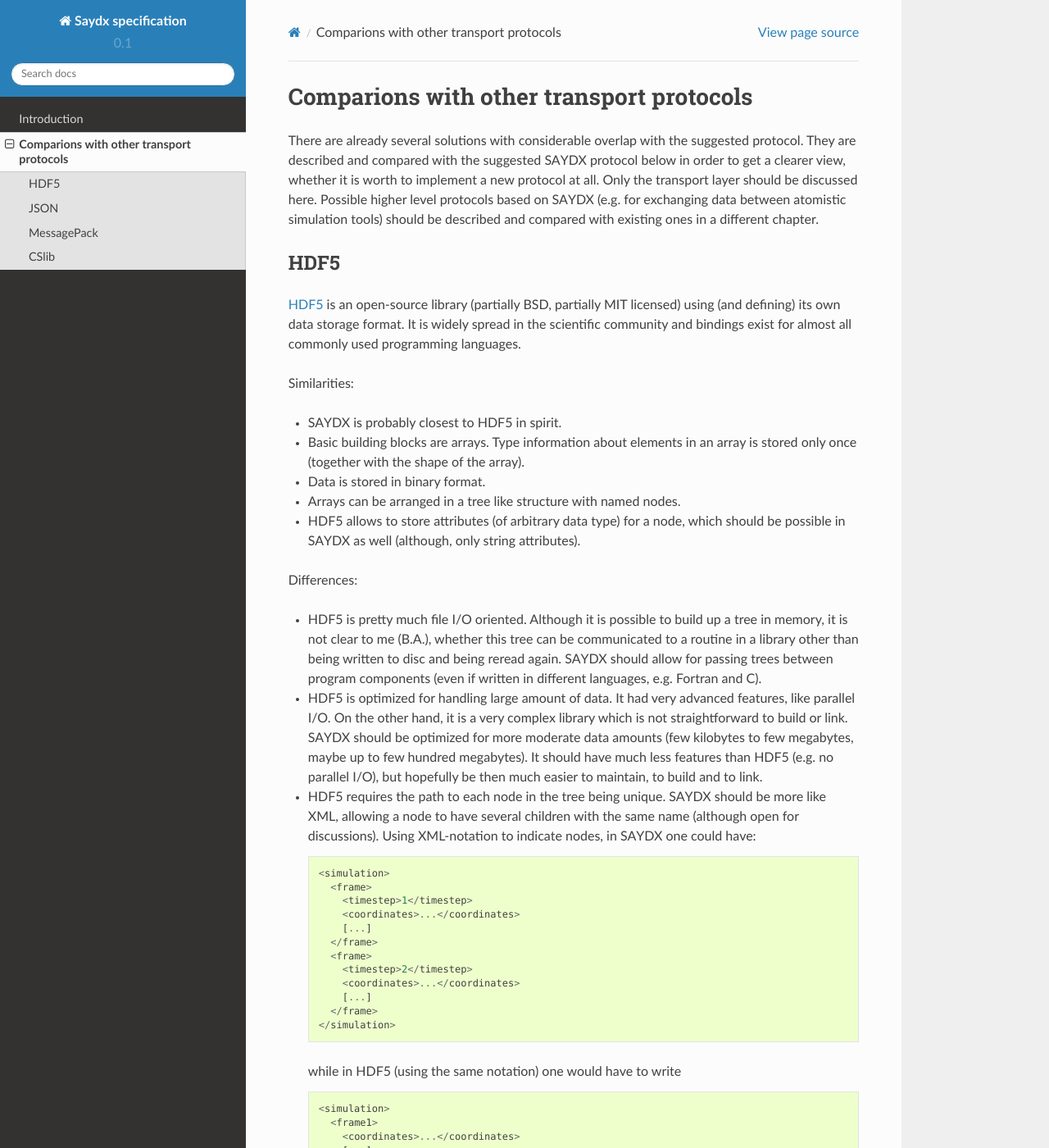
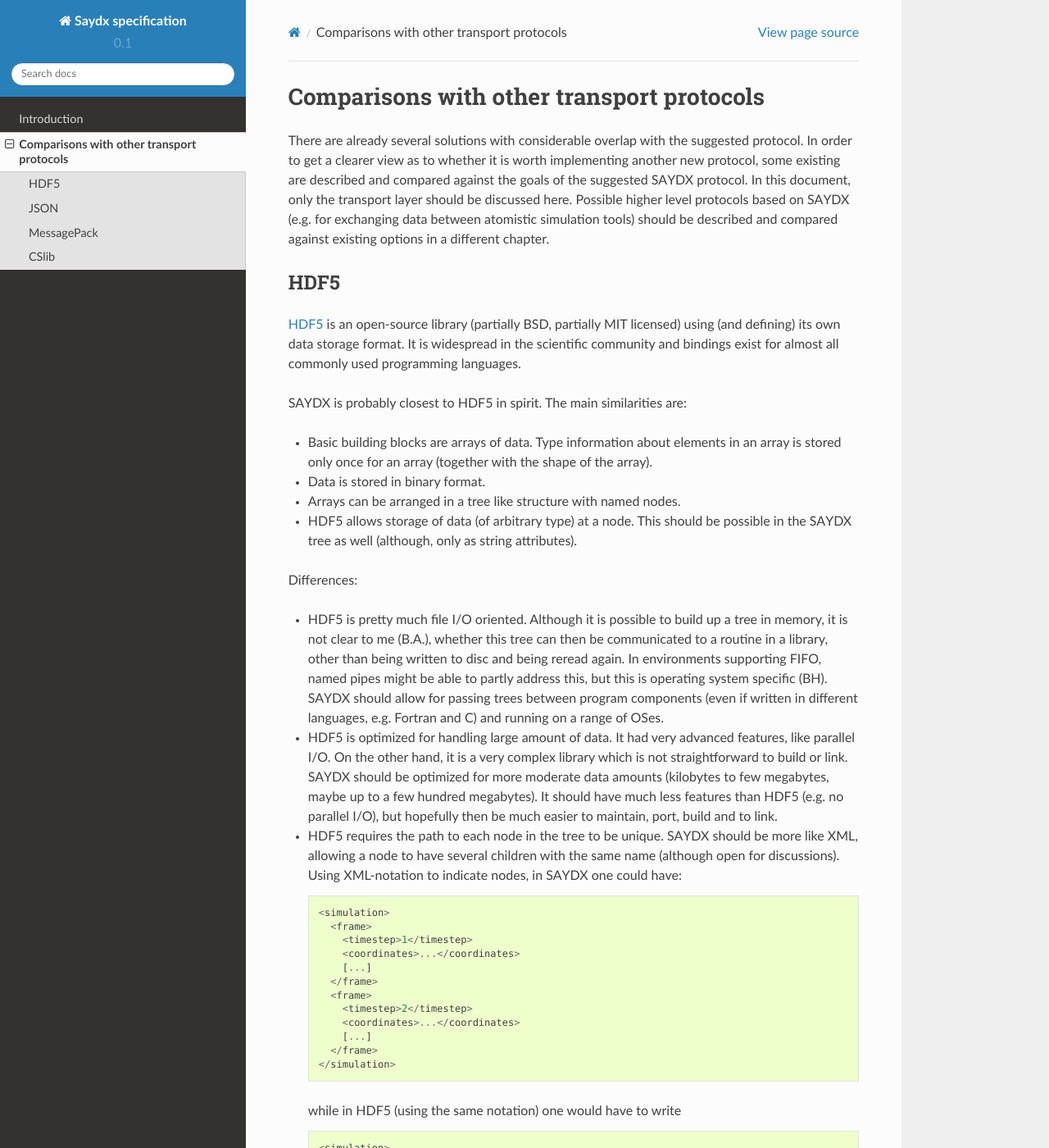
Before and after one commit to saydx/specification, a Sphinx documentation site: the page built from docs/comparison.rst, in a window 1280 px wide and 1400 px high. Shown: the whole window at 82% size. Built offline with Sphinx 7.4.7 and the Read the Docs theme 2.0.0, drawn with Linux system fonts in a browser that asks for light colours; some of the changed text lies outside the part shown.

```diff
--- a/docs/comparison.rst
+++ b/docs/comparison.rst
@@ -1,14 +1,14 @@
-*****************************************
-Comparions with other transport protocols
-*****************************************
+******************************************
+Comparisons with other transport protocols
+******************************************
 
 There are already several solutions with considerable overlap with the suggested
-protocol. They are described and compared with the suggested SAYDX protocol
-below in order to get a clearer view, whether it is worth to implement a new
-protocol at all. Only the transport layer should be discussed here. Possible
-higher level protocols based on SAYDX (e.g. for exchanging data between
-atomistic simulation tools) should be described and compared with existing ones
-in a different chapter.
+protocol. In order to get a clearer view as to whether it is worth implementing
+another new protocol, some existing are described and compared against the goals
+of the suggested SAYDX protocol. In this document, only the transport layer
+should be discussed here. Possible higher level protocols based on SAYDX
+(e.g. for exchanging data between atomistic simulation tools) should be
+described and compared against existing options in a different chapter.
 
 
 HDF5
@@ -16,41 +16,42 @@ HDF5
 
 `HDF5 <https://www.hdfgroup.org/solutions/hdf5/>`_ is an open-source library
 (partially BSD, partially MIT licensed) using (and defining) its own data
-storage format. It is widely spread in the scientific community and bindings
-exist for almost all commonly used programming languages.
+storage format. It is widespread in the scientific community and bindings exist
+for almost all commonly used programming languages.
 
-Similarities:
+SAYDX is probably closest to HDF5 in spirit. The main similarities are:
 
-* SAYDX is probably closest to HDF5 in spirit.
-
-* Basic building blocks are arrays. Type information about elements in an array
-  is stored only once (together with the shape of the array).
+* Basic building blocks are arrays of data. Type information about elements in
+  an array is stored only once for an array (together with the shape of the
+  array).
 
 * Data is stored in binary format.
 
 * Arrays can be arranged in a tree like structure with named nodes.
 
-* HDF5 allows to store attributes (of arbitrary data type) for a node, which
-  should be possible in SAYDX as well (although, only string attributes).
+* HDF5 allows storage of data (of arbitrary type) at a node. This should be
+  possible in the SAYDX tree as well (although, only as string attributes).
 
 
 Differences:
 
 * HDF5 is pretty much file I/O oriented. Although it is possible to build up a
-  tree in memory, it is not clear to me (B.A.), whether this tree can be
-  communicated to a routine in a library other than being written to disc and
-  being reread again. SAYDX should allow for passing trees between program
-  components (even if written in different languages, e.g. Fortran and C).
+  tree in memory, it is not clear to me (B.A.), whether this tree can then be
+  communicated to a routine in a library, other than being written to disc and
+  being reread again. In environments supporting FIFO, named pipes might be able
+  to partly address this, but this is operating system specific (BH). SAYDX
+  should allow for passing trees between program components (even if written in
+  different languages, e.g. Fortran and C) and running on a range of OSes.
 
 * HDF5 is optimized for handling large amount of data. It had very advanced
   features, like parallel I/O. On the other hand, it is a very complex library
   which is not straightforward to build or link. SAYDX should be optimized for
-  more moderate data amounts (few kilobytes to few megabytes, maybe up to few
+  more moderate data amounts (kilobytes to few megabytes, maybe up to a few
   hundred megabytes). It should have much less features than HDF5 (e.g. no
-  parallel I/O), but hopefully be then much easier to maintain, to build and to
-  link.
+  parallel I/O), but hopefully then be much easier to maintain, port, build and
+  to link.
 
-* HDF5 requires the path to each node in the tree being unique. SAYDX should be
+* HDF5 requires the path to each node in the tree to be unique. SAYDX should be
   more like XML, allowing a node to have several children with the same name
   (although open for discussions). Using XML-notation to indicate nodes, in
   SAYDX one could have::
@@ -122,10 +124,10 @@ MessagePack
 
 `MessagePack <https://msgpack.org/>`_ is a binary protocol to exchange data
 between applications. Implementations seem to be present in nearly all relevant
-programming languages, but not in Fortran so far. It uses similar concepts as
-JSON, but is binary data based and has a much better handling of numerical data
-as JSON. It has support for single and double precision float numbers and allows
-to define extended types.
+programming languages, but apparently not Fortran so far. It uses similar
+concepts to JSON, but is binary based and has a much better handling of
+numerical data than JSON. It has support for single and double precision float
+numbers and allows definition of extended types.
 
 
 Similarities:
@@ -133,21 +135,21 @@ Similarities:
 * Data can be arranged in a structure, which one may interpreted as a tree with
   named nodes (actually a combination of lists and dictionaries).
 
-* Data is stored in / serialized to binary format.
+* Data is stored in / serialized to a binary format.
 
 
 Differences:
 
-* Similar to JSON, MessagePacks array concept is a flat list containing objects
+* Similar to JSON, MessagePack's array concept is a flat list containing objects
   of arbitrary types, with the same disadvantages as above.
 
 
-* As a consequence of the additional type information stored with each element,
-  adding a native (Fortran or C) array to the tree always requires copying and
-  reading out the array from the tree into a native array as well. This is
-  maybe not a problem if the tree is communicated via sockets, but could raise
-  efficiency problems when the tree is passed via an API between various
-  components of an application.
+* As a consequence of the additional type information is stored with each
+  element, hence adding a native (Fortran or C) array to the tree always
+  requires copying and reading out the array from the tree into a native array
+  as well. This is may not be a problem if the tree is communicated via sockets,
+  but could raise efficiency problems if the tree is passed via an API between
+  various components of an application.
 
 
 CSlib
@@ -170,16 +174,17 @@ Similarities:
 
 Differences:
 
-* CSlibs messages are composed of fields, each field being assigned to an
-  arbitrary data type and having zero or more entries of data type. It does not
-  have the concept of a hierarchical tree. However, with an appropriate wrapper,
-  it could be probably used to transmit a tree.
+* CSlibs messages are composed of fields, each field being assigned to have an
+  arbitrary data type with zero or more entries of that type. It does not have
+  the concept of a hierarchical tree. However, with an appropriate wrapper, it
+  could be probably used to transmit a tree.
 
 * While it is possible to transmit multi-dimensional arrays with CSlib, it seems
-  that the array shape is not transmitted explicitely (only the number of
-  elements). This would have to be communicated in an extra message.
+  that the array shape is not transmitted explicitly (only the number of
+  elements). This shape data would therefore have to be communicated as an extra
+  message.
 
 * CSlib is not designed for passing a tree via an API between parts of an
-  application (e.g. caller passes a tree to a library routine and receives an
-  other tree as response), but concentrates on sending it via sockets, file I/O
-  or MPI-messaging.
+  application (e.g. caller passes a tree to a library routine and receives
+  another tree in response), but concentrates on sending it via sockets, file
+  I/O or MPI-messaging.
```
Also changed, not shown: other parts of docs/comparison.rst (+12 -9 lines).
